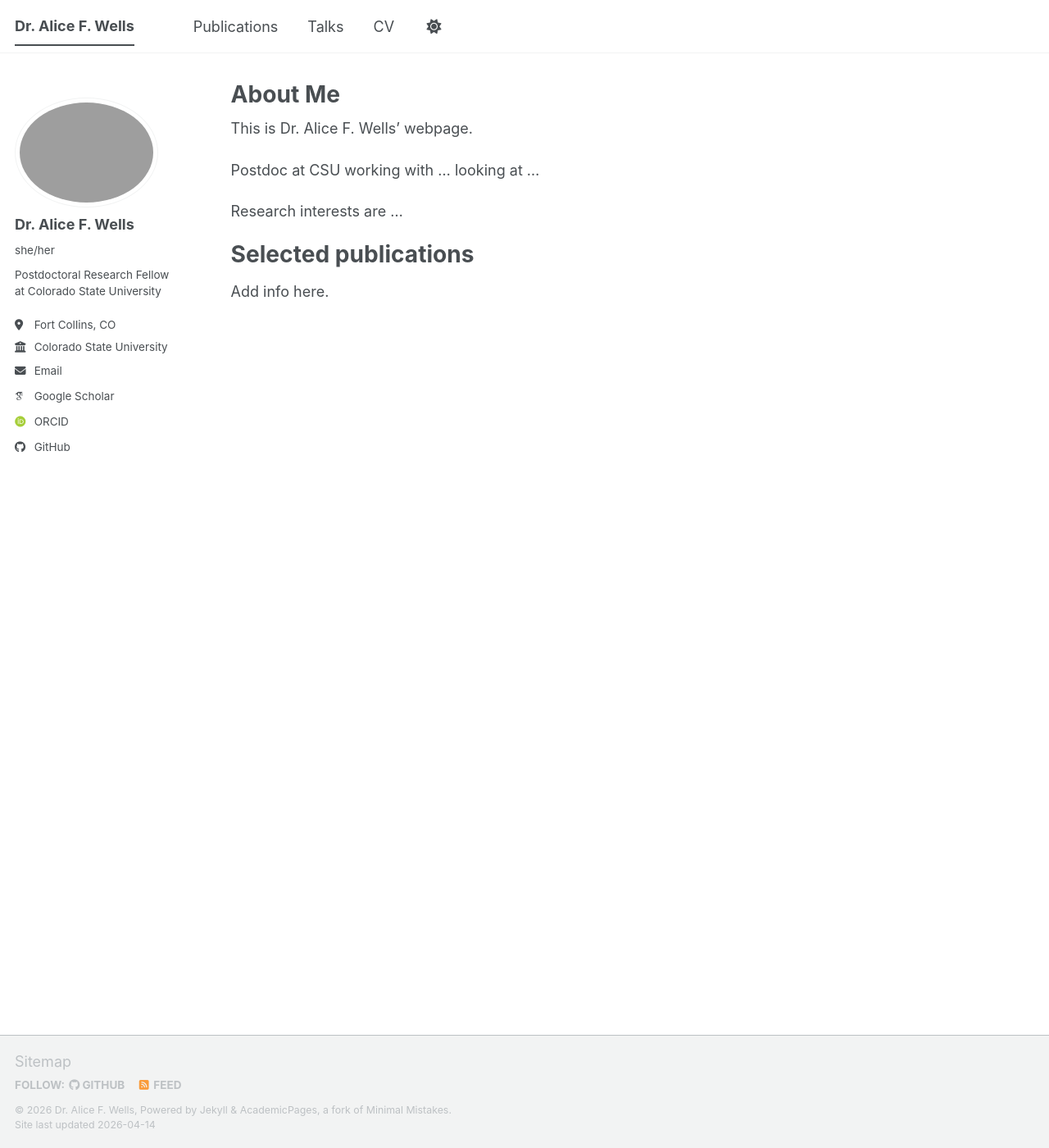
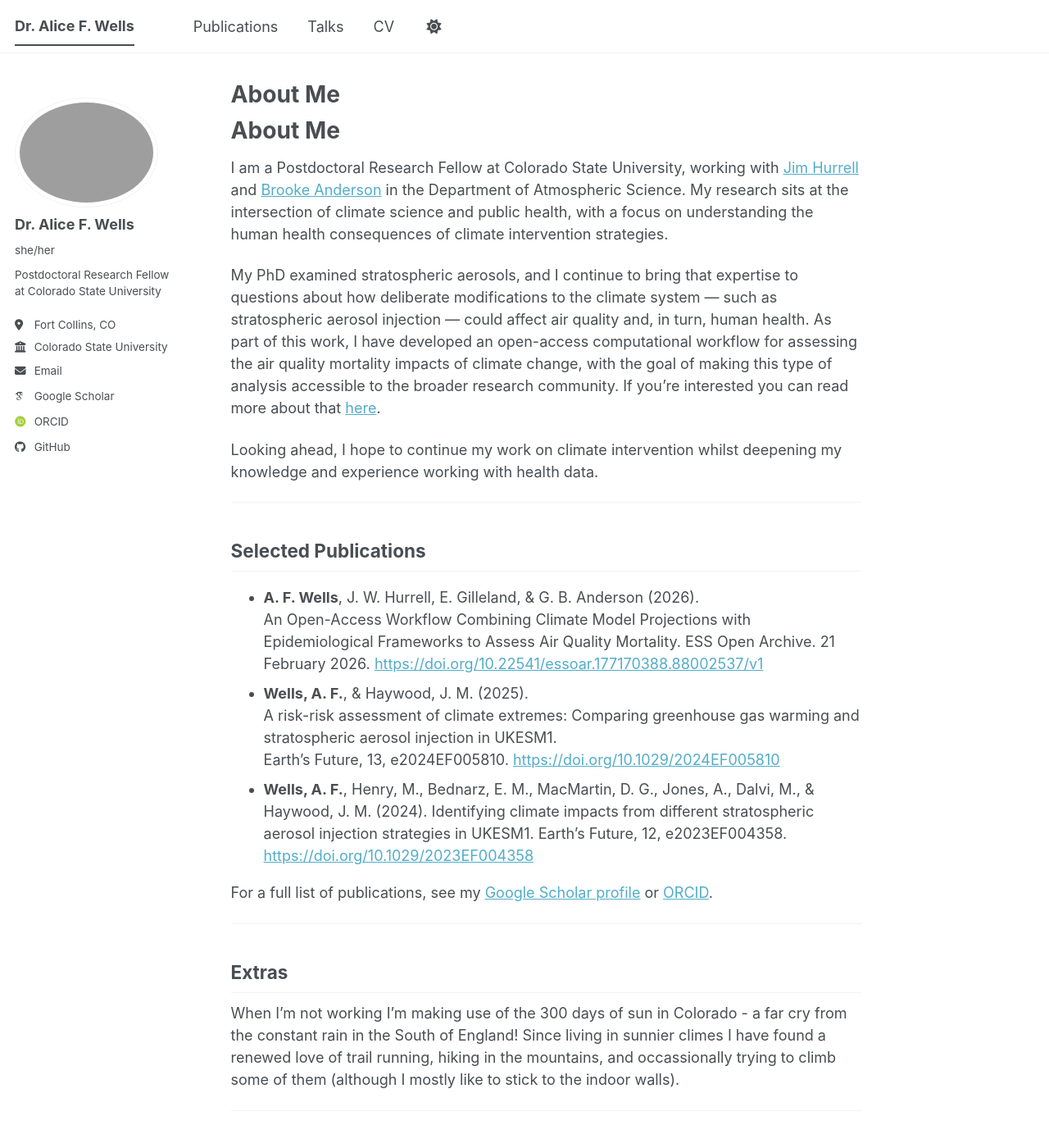
Before and after one commit to awells96/awells96.github.io, a Jekyll site: the page built from _pages/about.md, in a window 1280 px wide and 1400 px high. Shown: the whole window at 82% size. Built offline with Jekyll 4.4.1, drawn with Linux system fonts in a browser that asks for light colours; some web fonts are replaced; a script bundle is joined from its source files by our own code; library files that are not in the unit come from our copies; some of the changed text lies outside the part shown.

Commit message:
Revise 'About Me' section with new content
Updated the 'About Me' section with detailed information about research, publications, and personal interests.

```diff
--- a/_pages/about.md
+++ b/_pages/about.md
@@ -7,13 +7,40 @@ redirect_from:
   - /about.html
 ---
 
-This is Dr. Alice F. Wells' webpage.
+# About Me
 
-Postdoc at CSU working with ... looking at ...
+I am a Postdoctoral Research Fellow at Colorado State University, working with [Jim Hurrell](https://www.atmos.colostate.edu/people/faculty/hurrell/) and [Brooke Anderson](https://vetmedbiosci.colostate.edu/directory/member/?id=brooke-anderson-35248) in the Department of Atmospheric Science. My research sits at the intersection of climate science and public health, with a focus on understanding the human health consequences of climate intervention strategies.
 
-Research interests are ...
+My PhD examined stratospheric aerosols, and I continue to bring that expertise to questions about how deliberate modifications to the climate system — such as stratospheric aerosol injection — could affect air quality and, in turn, human health. As part of this work, I have developed an open-access computational workflow for assessing the air quality mortality impacts of climate change, with the goal of making this type of analysis accessible to the broader research community. If you're interested you can read more about that [here](https://doi.org/10.22541/essoar.177170388.88002537/v1).
 
+Looking ahead, I hope to continue my work on climate intervention whilst deepening my knowledge and experience working with health data.
 
-# Selected publications
+---
 
-Add info here.
+## Selected Publications
+
+- **A. F. Wells**, J. W. Hurrell, E. Gilleland, & G. B. Anderson (2026).
+An Open-Access Workflow Combining Climate Model Projections with Epidemiological Frameworks
+to Assess Air Quality Mortality.
+ESS Open Archive. 21 February 2026. <https://doi.org/10.22541/essoar.177170388.88002537/v1>
+- **Wells, A. F.**, & Haywood, J. M. (2025).
+A risk-risk assessment of climate extremes: Comparing greenhouse gas warming and stratospheric aerosol injection in UKESM1.
+Earth’s Future, 13, e2024EF005810. <https://doi.org/10.1029/2024EF005810>
+- **Wells, A. F.**, Henry, M., Bednarz, E. M., MacMartin, D. G., Jones, A., Dalvi,
+M., & Haywood, J. M. (2024).
+Identifying climate impacts from different stratospheric aerosol injection strategies in UKESM1.
+Earth’s Future, 12, e2023EF004358. <https://doi.org/10.1029/2023EF004358>
+
+For a full list of publications, see my [Google Scholar profile](https://scholar.google.com/citations?hl=en&user=u5Ev1XQAAAAJ) or [ORCID](https://orcid.org/0000-0003-4516-997X).
+
+---
+
+## Extras
+
+When I'm not working I'm making use of the 300 days of sun in Colorado - a far cry from the constant rain in the South of England! Since living in sunnier climes I have found a renewed love of trail running, hiking in the mountains, and occassionally trying to climb some of them (although I mostly like to stick to the indoor walls).
+
+---
+
+## Contact
+
+📧 [awells96@rams.colostate.edu](mailto:awells96@rams.colostate.edu)
```
